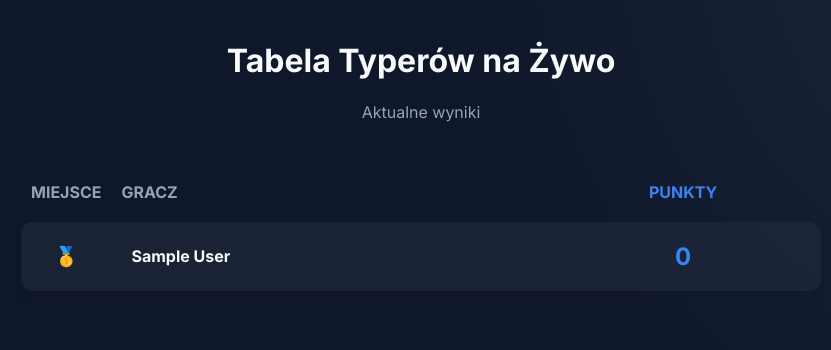
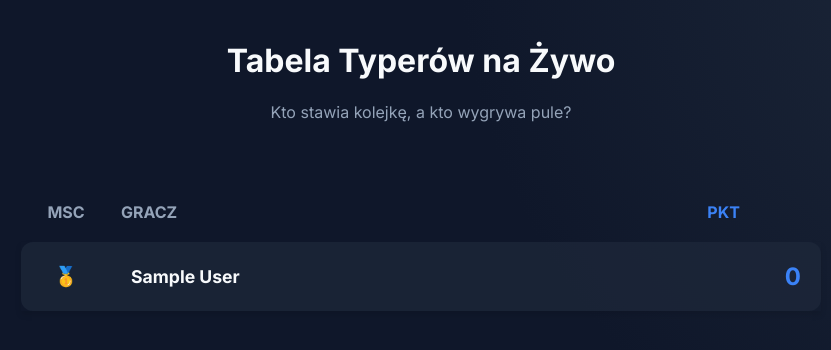
Before and after one commit to ajemfakinalkoholik-commits/mundial-2026, a Flask app: page /leaderboard in a window 1280 px wide. Shown: the part 60-410 px from the top of the page, without its empty margins (219-1050 px from the left). Run offline with Flask 3, Linux system fonts and the light colour scheme; the visitor is signed in with stand-in values (Sample User, id 1); data comes from the database, SQL or seed files in the repository; data that the repository does not hold is empty.

Commit message:
Add files via upload

```diff
--- a/static/css/style.css
+++ b/static/css/style.css
@@ -272,3 +272,28 @@ body {
 .rank-1 td:first-child { color: #FFD700; font-size: 1.5rem; }
 .rank-2 td:first-child { color: #C0C0C0; font-size: 1.3rem; }
 .rank-3 td:first-child { color: #CD7F32; font-size: 1.2rem; }
+
+/* Leaderboard Mobile Responsiveness */
+.leaderboard-table { width: 100%; max-width: 100%; margin: 20px auto; border-collapse: separate; border-spacing: 0 5px; }
+.col-rank { padding: 10px 5px; color: var(--text-secondary); font-size: 0.8rem; }
+.col-name { padding: 10px 5px; color: var(--text-secondary); font-size: 0.8rem; }
+.col-points { padding: 10px 5px; color: var(--accent); font-size: 0.8rem; }
+.col-match { padding: 10px 2px; font-size: 0.65rem; color: var(--text-secondary); text-align: center; }
+.col-name-val { font-weight: bold; font-size: 0.9rem; max-width: 60px; overflow: hidden; text-overflow: ellipsis; white-space: nowrap; padding: 10px 5px !important; }
+.col-points-val { text-align: center; font-size: 1.2rem !important; color: var(--accent); font-weight: bold; padding: 10px 5px !important; }
+.col-match-val { text-align: center; padding: 10px 2px !important; }
+.pred-score { font-weight: bold; margin-bottom: 3px; font-size: 0.8rem; }
+.pred-points { display: inline-block; padding: 2px 5px; border-radius: 8px; font-size: 0.7rem; font-weight: bold; }
+.pred-none { color: #555; font-size: 0.7rem; }
+
+@media (min-width: 768px) {
+  .leaderboard-table { max-width: 800px; border-spacing: 0 10px; }
+  .col-rank, .col-name, .col-points { padding: 10px; font-size: 1rem; }
+  .col-match { padding: 10px; font-size: 0.8rem; }
+  .col-name-val { font-size: 1.1rem; max-width: none; padding: 20px !important; }
+  .col-points-val { font-size: 1.5rem !important; padding: 20px !important; }
+  .col-match-val { padding: 20px !important; }
+  .pred-score { font-size: 1rem; margin-bottom: 5px; }
+  .pred-points { padding: 3px 8px; border-radius: 12px; font-size: 0.8rem; }
+  .pred-none { font-size: 0.8rem; }
+}
--- a/templates/leaderboard.html
+++ b/templates/leaderboard.html
@@ -3,20 +3,20 @@
 {% block content %}
 <div style="text-align: center; margin-bottom: 40px;">
     <h1>Tabela Typerów na Żywo</h1>
-    <p style="color: var(--text-secondary);">Aktualne wyniki</p>
+    <p style="color: var(--text-secondary);">Kto stawia kolejkę, a kto wygrywa pule?</p>
 </div>
 
 <div style="overflow-x: auto; padding-bottom: 20px;">
-    <table class="leaderboard-table" style="min-width: 800px; margin: 0 auto;">
+    <table class="leaderboard-table">
         <thead>
             <tr style="background: transparent; box-shadow: none;">
-                <th style="padding: 10px; color: var(--text-secondary);">MIEJSCE</th>
-                <th style="padding: 10px; text-align: left; color: var(--text-secondary);">GRACZ</th>
-                <th style="padding: 10px; text-align: center; color: var(--accent);">PUNKTY</th>
+                <th class="col-rank">MSC</th>
+                <th class="col-name" style="text-align: left;">GRACZ</th>
+                <th class="col-points" style="text-align: center;">PKT</th>
                 {% for m in last_matches %}
-                    <th style="padding: 10px; font-size: 0.8rem; color: var(--text-secondary); text-align: center; width: 80px;">
-                        {{ m.team1 }} - {{ m.team2 }}<br>
-                        <span style="font-size: 0.7rem; font-weight: normal;">{{ m.result_1 if m.played else '-' }} : {{ m.result_2 if m.played else '-' }}</span>
+                    <th class="col-match">
+                        <div style="white-space: nowrap;">{{ m.team1 }} - {{ m.team2 }}</div>
+                        <span style="font-weight: normal;">{{ m.result_1 if m.played else '-' }}:{{ m.result_2 if m.played else '-' }}</span>
                     </th>
                 {% endfor %}
             </tr>
@@ -31,26 +31,21 @@
                     {% else %}{{ loop.index }}
                     {% endif %}
                 </td>
-                <td style="font-weight: bold;">{{ user.name }}</td>
-                <td style="text-align: center; font-size: 1.5rem; color: var(--accent); font-weight: bold;">{{ user.points }}</td>
+                <td class="col-name-val">{{ user.name }}</td>
+                <td class="col-points-val">{{ user.points }}</td>
 
                 {% for pred in user.recent %}
-                    <td style="text-align: center;">
+                    <td class="col-match-val">
                         {% if pred and pred.pred_1 is not none %}
-                            <div style="font-weight: bold; margin-bottom: 5px;">{{ pred.pred_1 }}:{{ pred.pred_2 }}</div>
-                            <span style="
-                                display: inline-block;
-                                padding: 3px 8px;
-                                border-radius: 12px;
-                                font-size: 0.8rem;
-                                font-weight: bold;
+                            <div class="pred-score">{{ pred.pred_1 }}:{{ pred.pred_2 }}</div>
+                            <span class="pred-points" style="
                                 background: {% if pred.points == 10 %}var(--success){% elif pred.points == 2 %}var(--warning){% elif last_matches[loop.index0].played %}var(--danger){% else %}rgba(255,255,255,0.1){% endif %};
                                 color: {% if pred.points > 0 or last_matches[loop.index0].played %}#000{% else %}white{% endif %};
                             ">
                                 {% if last_matches[loop.index0].played %}+{{ pred.points }}{% else %}-{% endif %}
                             </span>
                         {% else %}
-                            <span style="color: #555; font-size: 0.8rem;">Brak</span>
+                            <span class="pred-none">Brak</span>
                         {% endif %}
                     </td>
                 {% endfor %}
```
